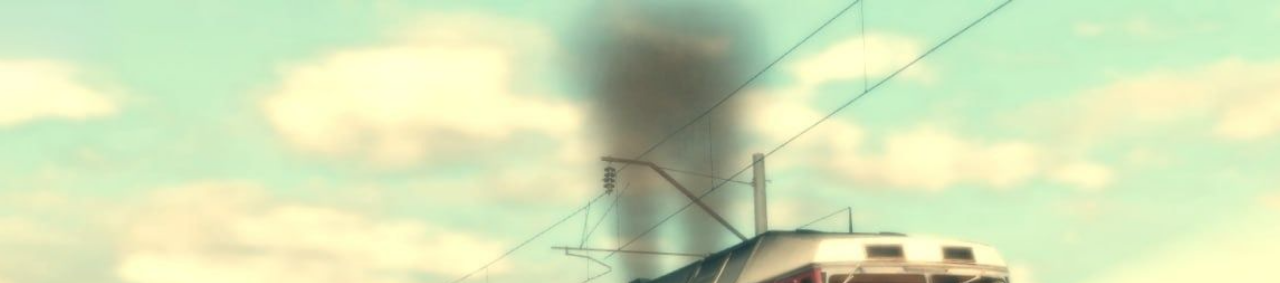
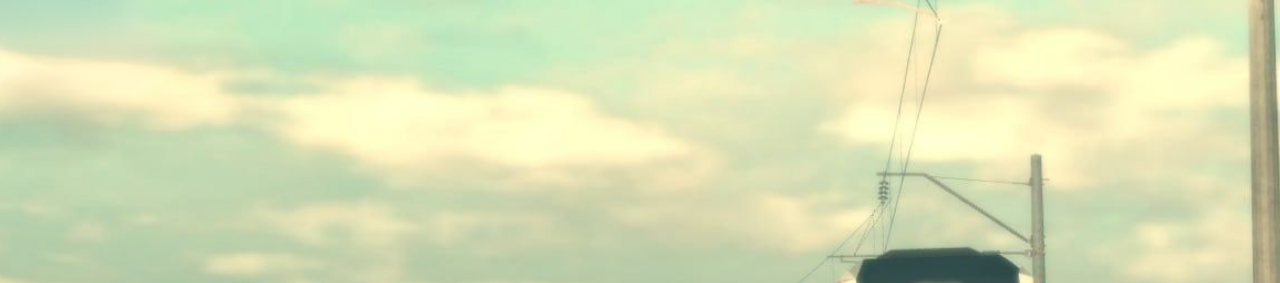
Before and after one commit to DrOmA-CoDeR/Sites, a plain HTML site: page index.html in a window 1280 px wide. Shown: the top 283 px of the page. Drawn offline with nearby package versions, Linux system fonts and the light colour scheme.

Commit message:
PHOTO ЫЫЫЫЫЫЫЫЫЫЫЫЫ

```diff
--- a/style.css
+++ b/style.css
@@ -16,7 +16,7 @@
             position: relative;
             width: 100%;
             height: 100vh;
-            background-image: url('Airbrush-OBJECT-REMOVER-1754241840490.png');
+            background-image: url(Airbrush-OBJECT-REMOVER-1754235216478.png);
             background-size: cover;
             background-position: center;
             display: flex;
```
